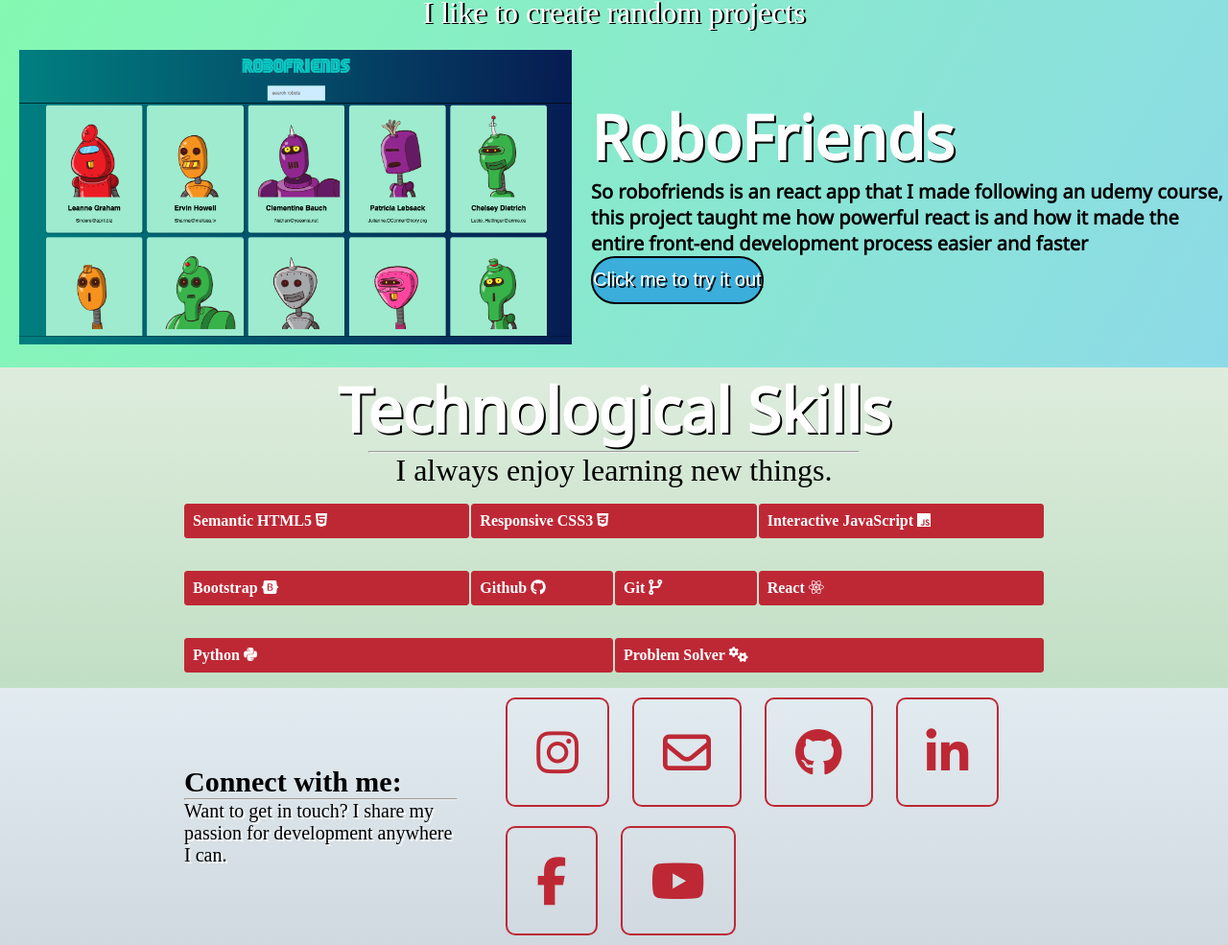
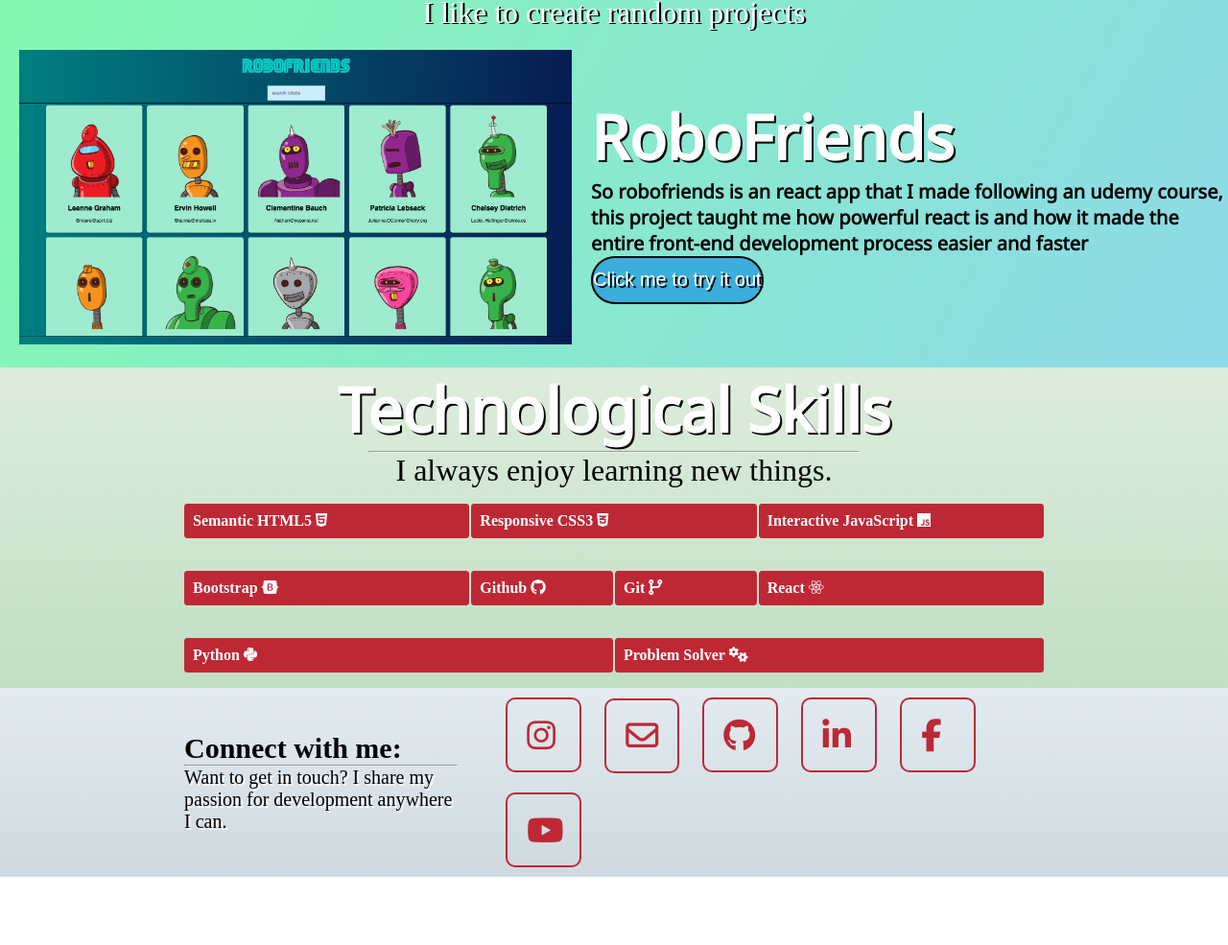
Before and after one commit to DyridanTUDK/Mysite, a website: page index.html in a window 1280 px wide. Shown: the part 490-1475 px from the top of the page at 96% size. After the commit the page ends 1404 px from the top, so only its background shows below. Drawn offline with Linux system fonts and the light colour scheme.

Commit message:
font-changes

```diff
--- a/index.html
+++ b/index.html
@@ -87,7 +87,7 @@
             <a href="mailto:dyridantudk@gmail.com" target="_blank"><i class="far fa-envelope"></i></a>
             <a href="https://github.com/DyridanTUDK" target="_blank"><i class="fab fa-github"></i></a>
             <a href="https://www.linkedin.com/in/alif-hassan-aunkur-419aaa179/" target="_blank"><i class="fab fa-linkedin-in"></i></a>
-            <a href="https://www.facebook.com/onlyamindlikemineonlyknowswhaysay/" target="_blank"><i class="fab fa-facebook-f"></i></a>
+            <a href="https://www.facebook.com/onlyamindlikemineonlyknowswhaysay/" target="_blank"><i class="sick fab fa-facebook-f"></i></a>
             <a href="https://www.youtube.com/channel/UC2ztS7NdIq-4ODQt6X65zZQ?view_as=subscriber" target="_blank"><i class="fab fa-youtube"></i></a>
          </div>
      </section>
--- a/style/style.css
+++ b/style/style.css
@@ -196,11 +196,12 @@
 }
 
 .social i{
+    grid-row: span 4;
     border: 2px solid #BE2835;
     border-radius: 10px;
     color: #BE2835;
-    font-size: 50px;
-    padding: 30px;
+    font-size: 34px;
+    padding: 20px;
     margin: 10px;
 }
 
@@ -218,4 +219,9 @@
     font-size: 30px;
     font-weight: 700;
 }
+
+.fab{
+    width: 35px;
+    justify-content: center;
+}
 /*  End of  Social */
```
